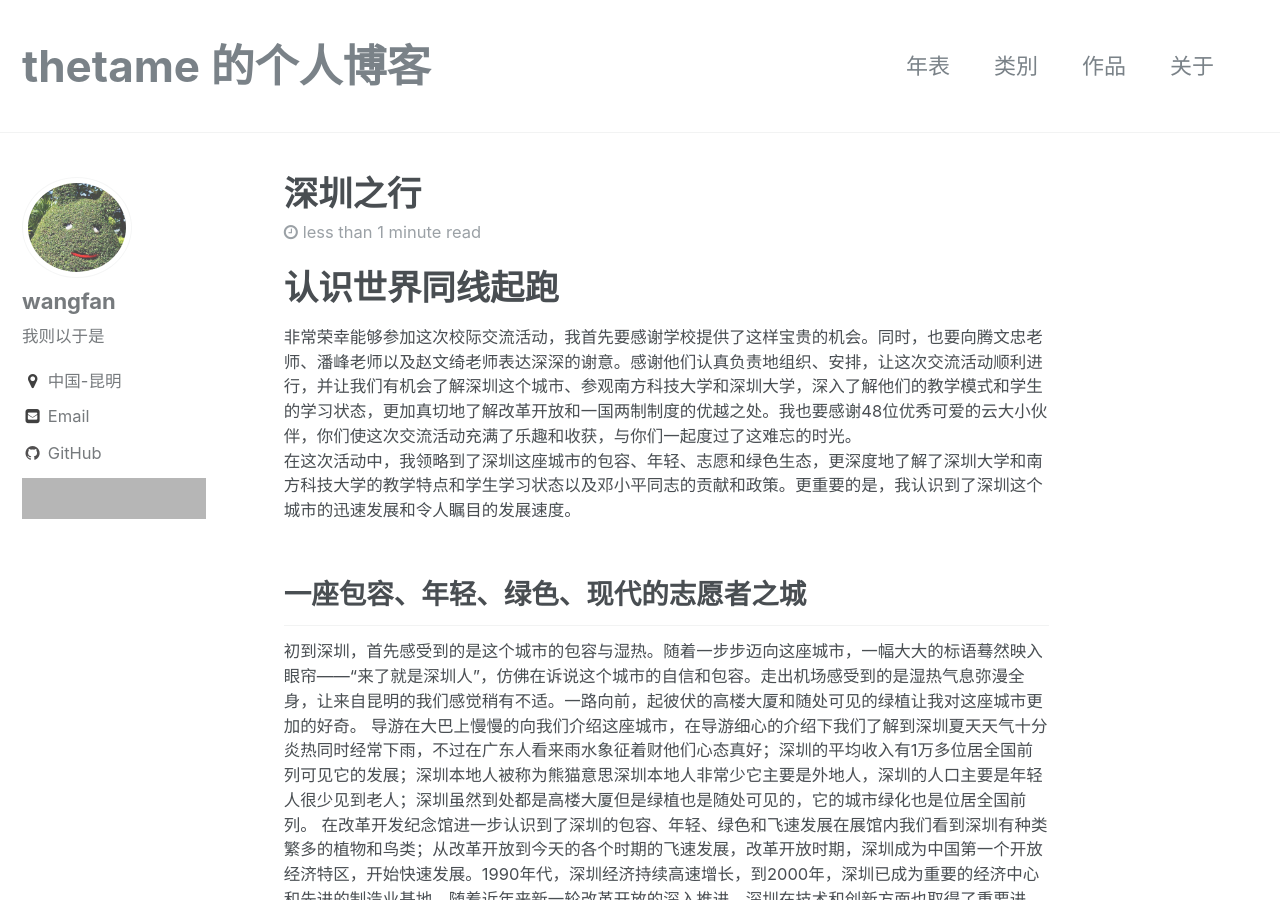
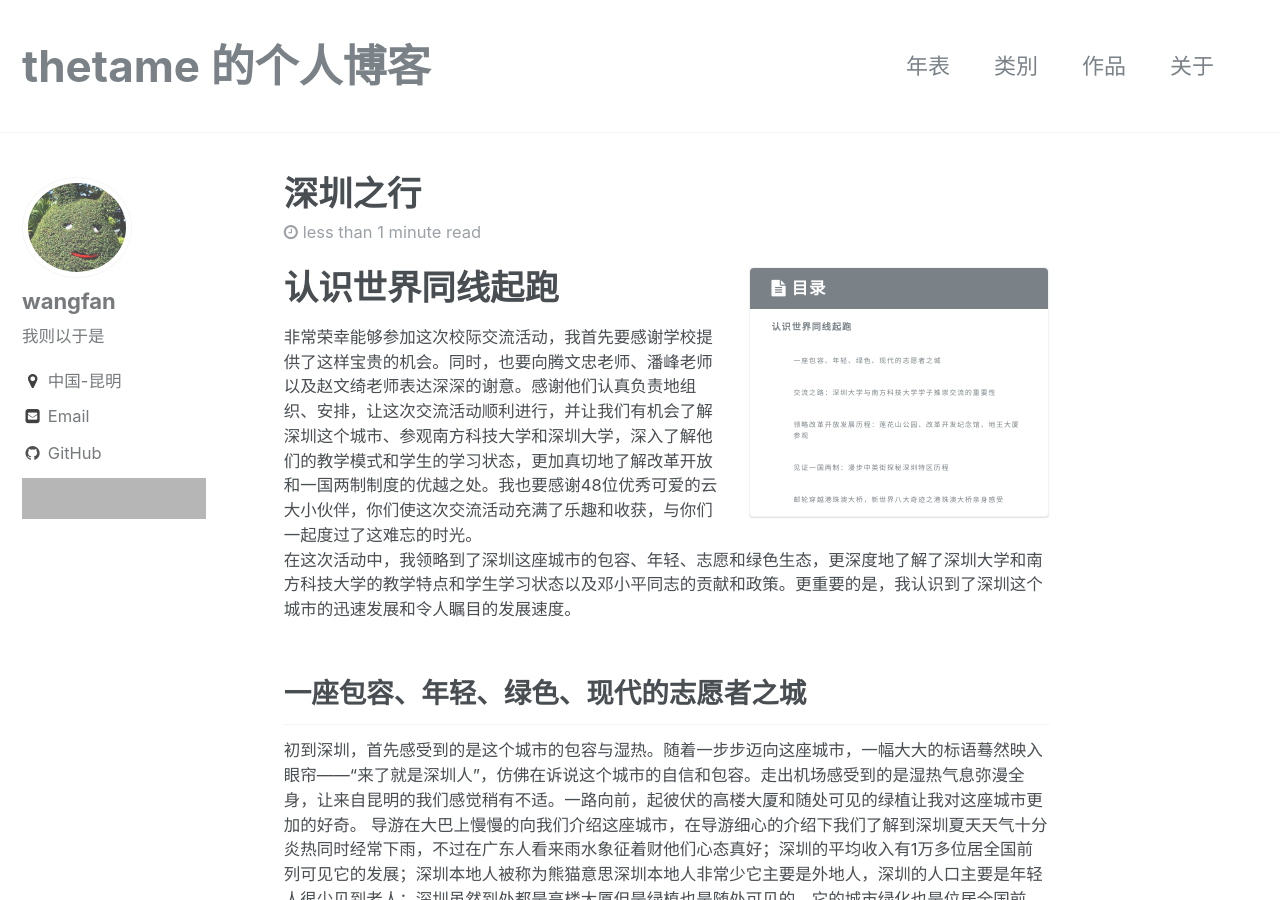
Before and after one commit to fanwang551/fanwang551.github.io, a Jekyll site: the page built from _posts/2023-05-26-认识世界同线起跑.md, in a window 1280 px wide and 900 px high. Built offline with Jekyll 4.4.1, drawn with Linux system fonts in a browser that asks for light colours; comment, search, counter and statistics services are not loaded; grey boxes are pictures that could not be loaded.

Commit message:
Update 2023-05-26-认识世界同线起跑.md

```diff
--- a/_posts/2023-05-26-认识世界同线起跑.md
+++ b/_posts/2023-05-26-认识世界同线起跑.md
@@ -9,6 +9,9 @@ tags:
 - 交流
 - 深圳
 ---
+
+{% include toc title = "目录" %}
+
 # 认识世界同线起跑
 非常荣幸能够参加这次校际交流活动，我首先要感谢学校提供了这样宝贵的机会。同时，也要向腾文忠老师、潘峰老师以及赵文绮老师表达深深的谢意。感谢他们认真负责地组织、安排，让这次交流活动顺利进行，并让我们有机会了解深圳这个城市、参观南方科技大学和深圳大学，深入了解他们的教学模式和学生的学习状态，更加真切地了解改革开放和一国两制制度的优越之处。我也要感谢48位优秀可爱的云大小伙伴，你们使这次交流活动充满了乐趣和收获，与你们一起度过了这难忘的时光。
 在这次活动中，我领略到了深圳这座城市的包容、年轻、志愿和绿色生态，更深度地了解了深圳大学和南方科技大学的教学特点和学生学习状态以及邓小平同志的贡献和政策。更重要的是，我认识到了深圳这个城市的迅速发展和令人瞩目的发展速度。
```
